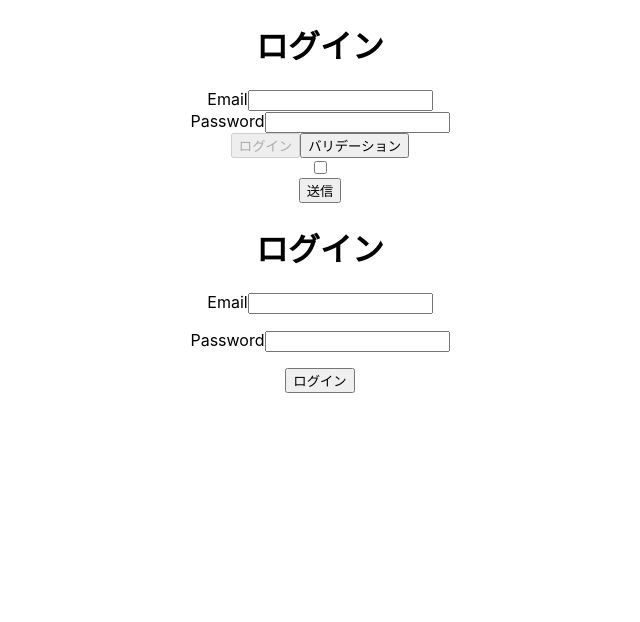
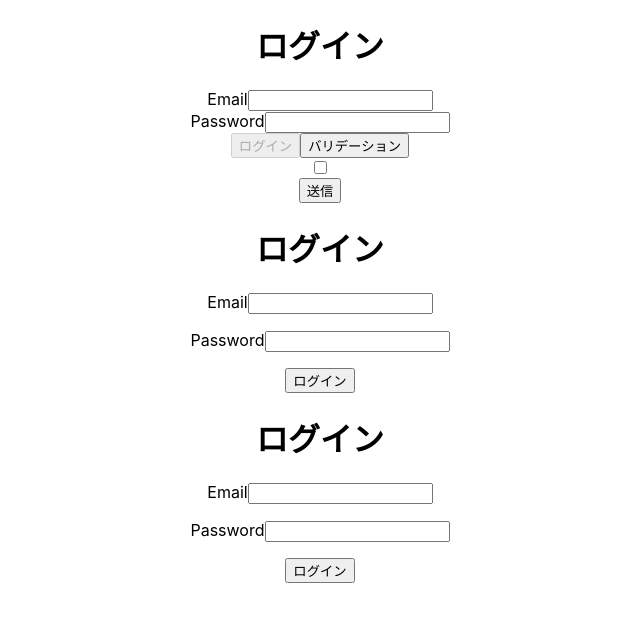
Before and after one commit to JunyaTakahashi001/react-hook-form, a React (Create React App) app: page / in a window 1280 px wide. Shown: the top 622 px of the page, without its empty margins (320-960 px from the left). Built offline with nearby package versions, Linux system fonts and the light colour scheme.

Commit message:
Zodを利用したバリデーション

```diff
--- a/package.json
+++ b/package.json
@@ -12,7 +12,8 @@
     "react-hook-form": "^7.44.3",
     "react-scripts": "5.0.1",
     "web-vitals": "^2.1.4",
-    "yup": "^1.2.0"
+    "yup": "^1.2.0",
+    "zod": "^3.21.4"
   },
   "scripts": {
     "start": "react-scripts start",
--- /dev/null
+++ b/src/Zod.js
@@ -0,0 +1,50 @@
+import './App.css';
+import { useForm } from 'react-hook-form';
+import { zodResolver } from '@hookform/resolvers/zod';
+import * as z from 'zod';
+
+/**Zodバリデーションを利用
+*https://zod.dev/
+*/
+
+
+const schema = z.object({
+  email: z
+    .string()
+    .email({ message: 'メールアドレスの形式ではありません。' })
+    .min(1, { message: '1文字以上入力する必要があります。' }),
+  password: z.string().min(1, { message: '1文字以上入力する必要があります。' }),
+});
+
+function App() {
+const {
+  register,
+  handleSubmit,
+  formState: { errors },
+} = useForm({
+  resolver: zodResolver(schema),
+});
+
+  const onSubmit = (data) => console.log(data);
+
+  return (
+    <div className="App">
+      <h1>ログイン</h1>
+      <form onSubmit={handleSubmit(onSubmit)}>
+        <div>
+          <label htmlFor="email">Email</label>
+          <input id="email" {...register('email', { required: true })} />
+          <p>{errors.email?.message}</p>
+        </div>
+        <div>
+          <label htmlFor="password">Password</label>
+          <input id="password" {...register('password')} type="password" />
+          <p>{errors.password?.message}</p>
+        </div>
+        <button type="submit">ログイン</button>
+      </form>
+    </div>
+  );
+}
+
+export default App;
--- a/src/index.js
+++ b/src/index.js
@@ -4,6 +4,7 @@ import './index.css';
 import App from './App';
 import App2 from './App2';
 import Yup from './Yup';
+import Zod from './Zod';
 import reportWebVitals from './reportWebVitals';
 
 const root = ReactDOM.createRoot(document.getElementById('root'));
@@ -12,6 +13,7 @@ root.render(
     <App />
     <App2 />
     <Yup />
+    <Zod />
   </React.StrictMode>
 );
 
```
Also changed, not shown: 1 other file (tests, documents, lock files or other folders).
